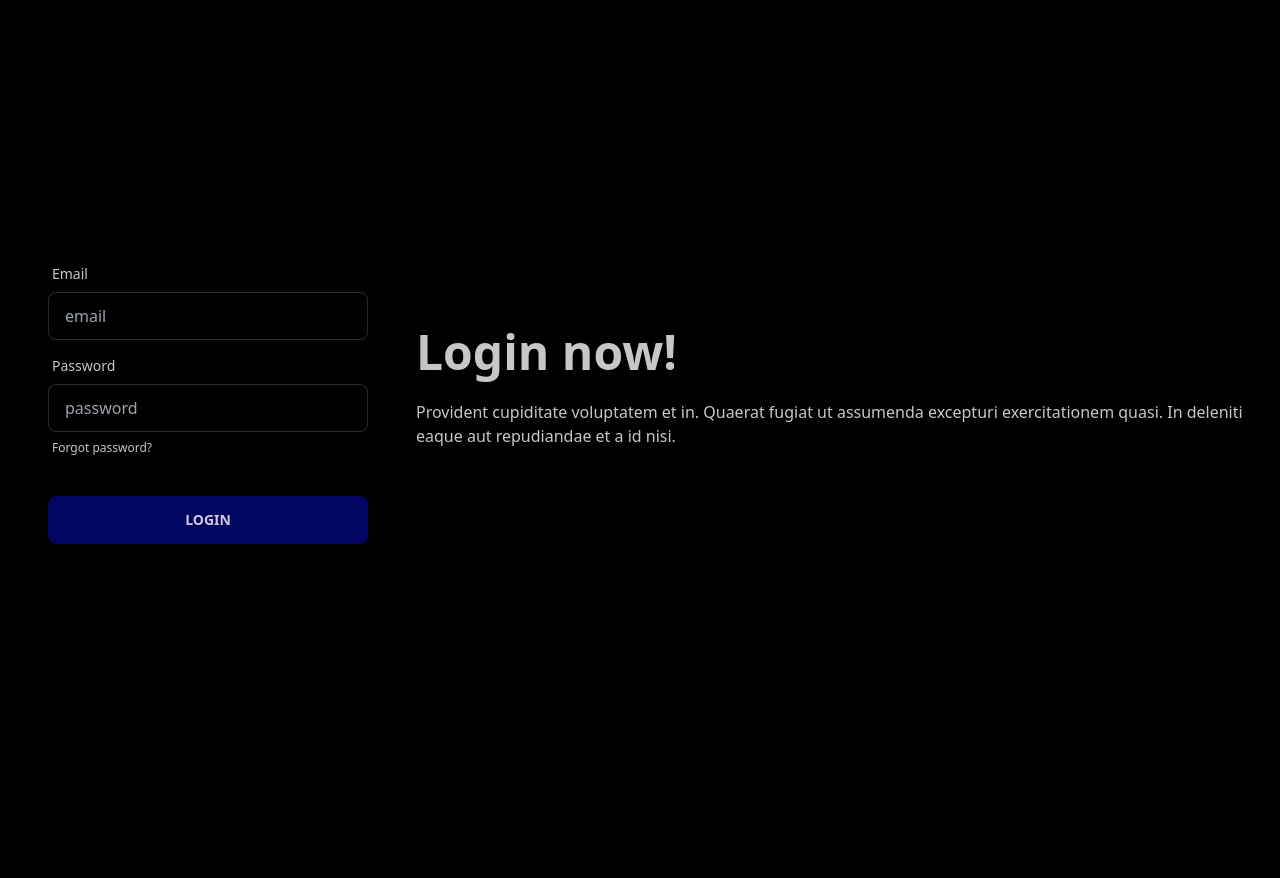
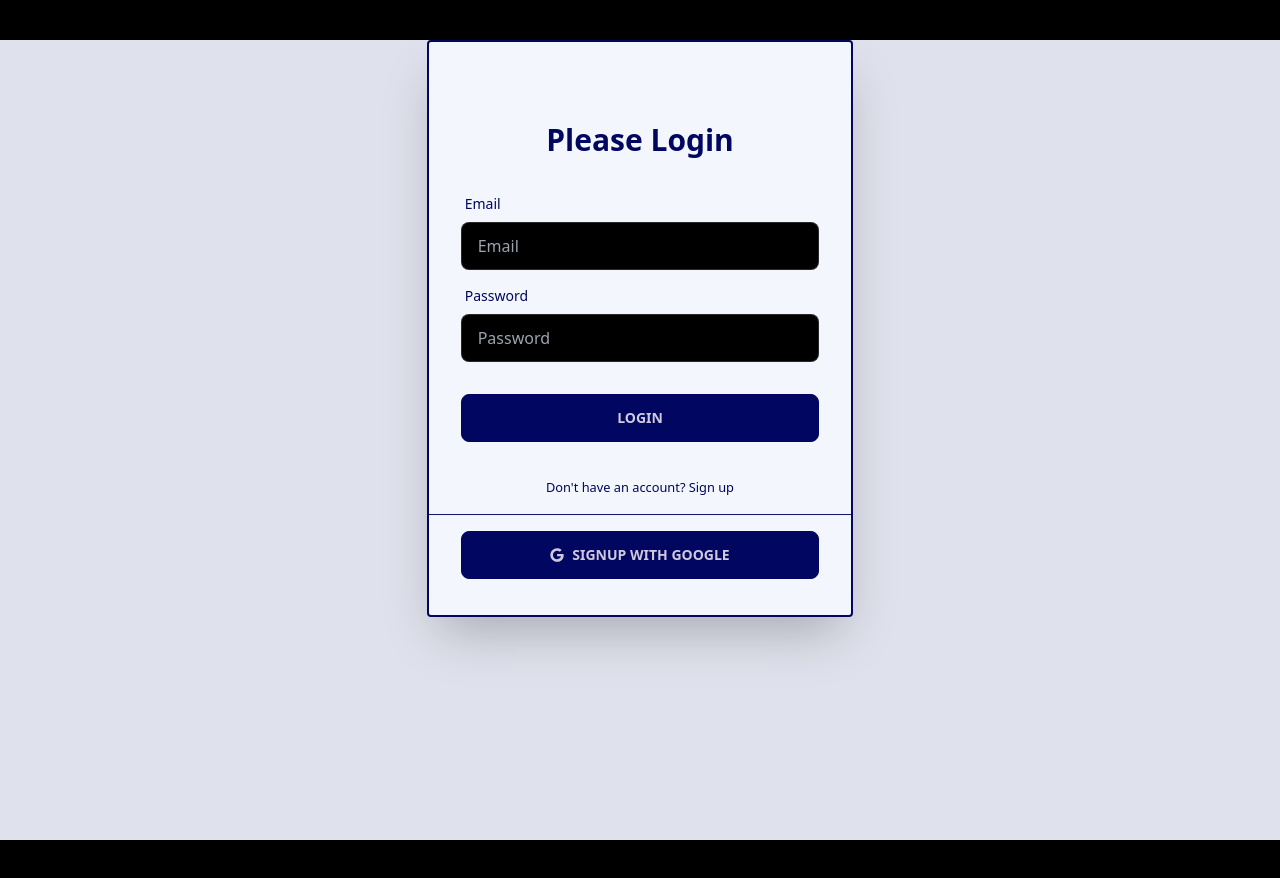
Before and after one commit to Litontripura/musical-summer, a React (Vite) app: page /login in a window 1280 px wide. Before the commit the page ends 800 px from the top, so only its background shows below. Built offline with nearby package versions, Linux system fonts and the light colour scheme; no server answers.

Commit message:
i have finished the login page

```diff
--- a/src/LayOut/Dashboard.jsx
+++ b/src/LayOut/Dashboard.jsx
@@ -7,33 +7,38 @@ import { AuthContext } from "../Providers/AuthProviders";
 
 
 const Dashboard = () => {
+  // TODO
+  const isAdmin = true
+  const isInstructor = false
   const {user}= useContext(AuthContext)
   const navOptions = (
     <>
-      <li className="py-2 md:py-0 lg:py-0">
+    {isAdmin ?<> <li className="py-2 md:py-0 lg:py-0">
         <ActiveLink exact to="adminHome" activeClassName="text-white">
           Admin Home
         </ActiveLink>
-      </li>
-      <li className="py-2 md:py-0 lg:py-0">
-        <ActiveLink to="instructorsHome" activeClassName="text-white">
-          Instructors Home
+
+      </li>  <li className="py-2 md:py-0 lg:py-0">
+        <ActiveLink to="allusers" activeClassName="text-white">
+          Manage users
         </ActiveLink>
-      </li>
-      <li className="py-2 md:py-0 lg:py-0">
+      </li></>:<li className="py-2 md:py-0 lg:py-0">
         <ActiveLink to="students" activeClassName="text-white">
           Students Home
         </ActiveLink>
       </li>
-
-      <li className="py-2 md:py-0 lg:py-0">
-        <ActiveLink to="allusers" activeClassName="text-white">
-          all users
+}
+   {
+    isInstructor ? <li className="py-2 md:py-0 lg:py-0">
+    <ActiveLink to="instructorsHome" activeClassName="text-white">
+      Instructors Home
+    </ActiveLink>
+  </li> : <li className="py-2 md:py-0 lg:py-0">
+        <ActiveLink to="students" activeClassName="text-white">
+          Students Home
         </ActiveLink>
-      </li>
-
-
-
+        </li>
+   }
 
     </>
   );
--- a/src/Pages/AllUsers/AllUsers.jsx
+++ b/src/Pages/AllUsers/AllUsers.jsx
@@ -1,10 +1,56 @@
-import React from 'react';
 
 const AllUsers = () => {
     return (
-        <div>
-            <h1>All Users</h1>
-        </div>
+        <div className="overflow-x-auto text-primary">
+  <table className="table ">
+    {/* head */}
+    <thead className="text-primary">
+      <tr>
+        <th>
+          index
+        </th>
+        <th>Name</th>
+        <th>email</th>
+        <th>role</th>
+        <th></th>
+      </tr>
+    </thead>
+    <tbody>
+      {/* row 1 */}
+      <tr>
+        <th>
+          index
+        </th>
+        <td>
+          <div className="flex items-center space-x-3">
+            <div className="avatar">
+              <div className="mask mask-squircle w-12 h-12">
+                <img src="/tailwind-css-component-profile-2@56w.png" alt="Avatar Tailwind CSS Component" />
+              </div>
+            </div>
+            <div>
+              <div className="font-bold">Hart Hagerty</div>
+              <div className="text-sm opacity-50">United States</div>
+            </div>
+          </div>
+        </td>
+        <td>
+          Zemlak, Daniel and Leannon
+          <br/>
+          <span className="badge badge-ghost badge-sm">Desktop Support Technician</span>
+        </td>
+        <td>Purple</td>
+        <th>
+          <button className="btn btn-ghost btn-xs">details</button>
+        </th>
+      </tr>
+
+
+    </tbody>
+
+
+  </table>
+</div>
     );
 };
 
--- /dev/null
+++ b/src/Pages/Login/Login.css
@@ -0,0 +1,3 @@
+.border2{
+  border: 2px solid #01075E;
+}
--- a/src/Pages/Login/Login.jsx
+++ b/src/Pages/Login/Login.jsx
@@ -1,38 +1,95 @@
-import React from 'react';
+import { useContext, useState } from "react";
+import { useForm } from "react-hook-form";
+import { Link, useNavigate } from "react-router-dom";
+import './Login.css'
+
+
+import SocialLogin from "../../SocialLogin/SocialLogin";
+import { AuthContext } from "../../Providers/AuthProviders";
 
 const Login = () => {
-    return (
-        <div className="hero min-h-screen bg-base-200">
-        <div className="hero-content flex-col lg:flex-row-reverse">
-          <div className="text-center lg:text-left">
-            <h1 className="text-5xl font-bold">Login now!</h1>
-            <p className="py-6">Provident cupiditate voluptatem et in. Quaerat fugiat ut assumenda excepturi exercitationem quasi. In deleniti eaque aut repudiandae et a id nisi.</p>
-          </div>
-          <div className="card flex-shrink-0 w-full max-w-sm shadow-2xl bg-base-100">
-            <div className="card-body">
+  const [error, setError]=useState('')
+  const {
+    register,
+    handleSubmit,
+    formState: { errors },
+  } = useForm();
+  const { signIn , loading} = useContext(AuthContext);
+  const navigate = useNavigate();
+
+  const onSubmit = (data) => {
+    const email = data.email
+    const password = data.password
+    console.log(data);
+    signIn(email,password)
+    .then(result=>{
+      setError('')
+      console.log(result);
+
+    })
+    .catch(err=>{
+      setError(err.message);
+    })
+  };
+
+  return (
+    <>
+      <div className=" min-h-screen my-10">
+        <div className="md:w-1/3 mx-auto">
+          <div className="rounded shadow-2xl bg-secondary py-5 border2">
+            <form onSubmit={handleSubmit(onSubmit)} className="card-body ">
+              <p className="text-orange-700">{error}</p>
+              <h1 className="text-3xl font-bold text-primary text-center my-5">Please Login</h1>
               <div className="form-control">
                 <label className="label">
-                  <span className="label-text">Email</span>
+                  <span className="label-text text-primary">Email</span>
                 </label>
-                <input type="text" placeholder="email" className="input input-bordered" />
+                <input
+                  type="email"
+                  {...register("email", { required: true })}
+                  name="email"
+                  placeholder="Email"
+                  className="input input-bordered text-primary"
+                />
+                {errors.email && (
+                  <span className="text-orange-700">Email is required</span>
+                )}
               </div>
               <div className="form-control">
                 <label className="label">
-                  <span className="label-text">Password</span>
+                  <span className="label-text text-primary">Password</span>
                 </label>
-                <input type="text" placeholder="password" className="input input-bordered" />
-                <label className="label">
-                  <a href="#" className="label-text-alt link link-hover">Forgot password?</a>
-                </label>
+                <input
+                  type="password"
+                  {...register("password", { required: true })}
+                  placeholder="Password"
+                  className="input input-bordered text-primary"
+                />
+                {errors.password && (
+                  <span className="text-orange-700">Password is required</span>
+                )}
               </div>
-              <div className="form-control mt-6">
-                <button className="btn btn-primary">Login</button>
+              <div className="form-control mt-6 w-full">
+                <input
+                  className="btn btn-primary"
+                  type="submit"
+                  value="Login"
+                />
               </div>
+            </form>
+            <p className="text-center">
+              <small className="text-primary">
+                Don't have an account? <Link to="/registration">Sign up</Link>
+              </small>
+            </p>
+            <div className="w-full">
+              <SocialLogin />
             </div>
           </div>
         </div>
       </div>
-    );
+    </>
+  );
 };
 
 export default Login;
--- /dev/null
+++ b/src/Pages/Registration/Registration.css
@@ -0,0 +1,3 @@
+.border2{
+    border: 2px solid #01075E;
+  }
--- a/src/Pages/Registration/Registration.jsx
+++ b/src/Pages/Registration/Registration.jsx
@@ -5,6 +5,7 @@ import toast, { Toaster } from 'react-hot-toast';
 import { AuthContext } from "../../Providers/AuthProviders";
 import SocialLogin from "../../SocialLogin/SocialLogin";
 import axios from "axios";
+import './Registration.css'
 
 const SignUp = () => {
   const {
@@ -69,9 +70,9 @@ const SignUp = () => {
 
   return (
     <>
-      <div className=" min-h-screen">
+      <div className=" min-h-screen py-10">
         <div className="md:w-1/3 mx-auto">
-          <div className="rounded shadow-2xl bg-secondary">
+          <div className="rounded shadow-2xl bg-secondary border2">
             <form onSubmit={handleSubmit(onSubmit)} className="card-body">
               <h1 className="text-3xl font-bold text-primary">Sign up now!</h1>
               <div className="form-control">
--- a/src/main.jsx
+++ b/src/main.jsx
@@ -6,9 +6,11 @@ import router from "./Routes/Routes.jsx";
 import AuthProviders from "./Providers/AuthProviders.jsx";
 
 ReactDOM.createRoot(document.getElementById("root")).render(
-  <AuthProviders>
+ <div className="bg-accent">
+   <AuthProviders>
     <React.StrictMode>
       <RouterProvider router={router} />
     </React.StrictMode>
   </AuthProviders>
+ </div>
 );
```
